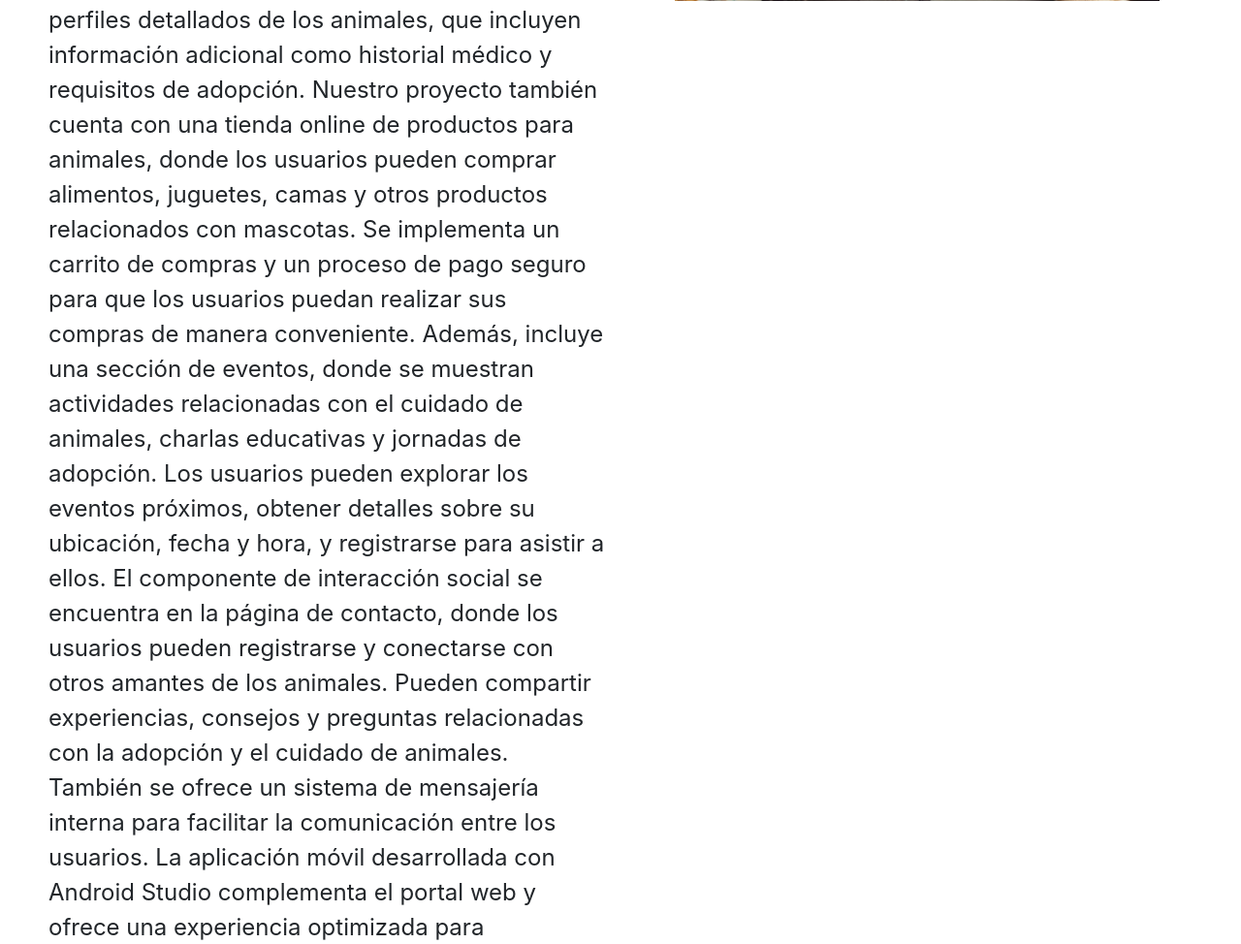
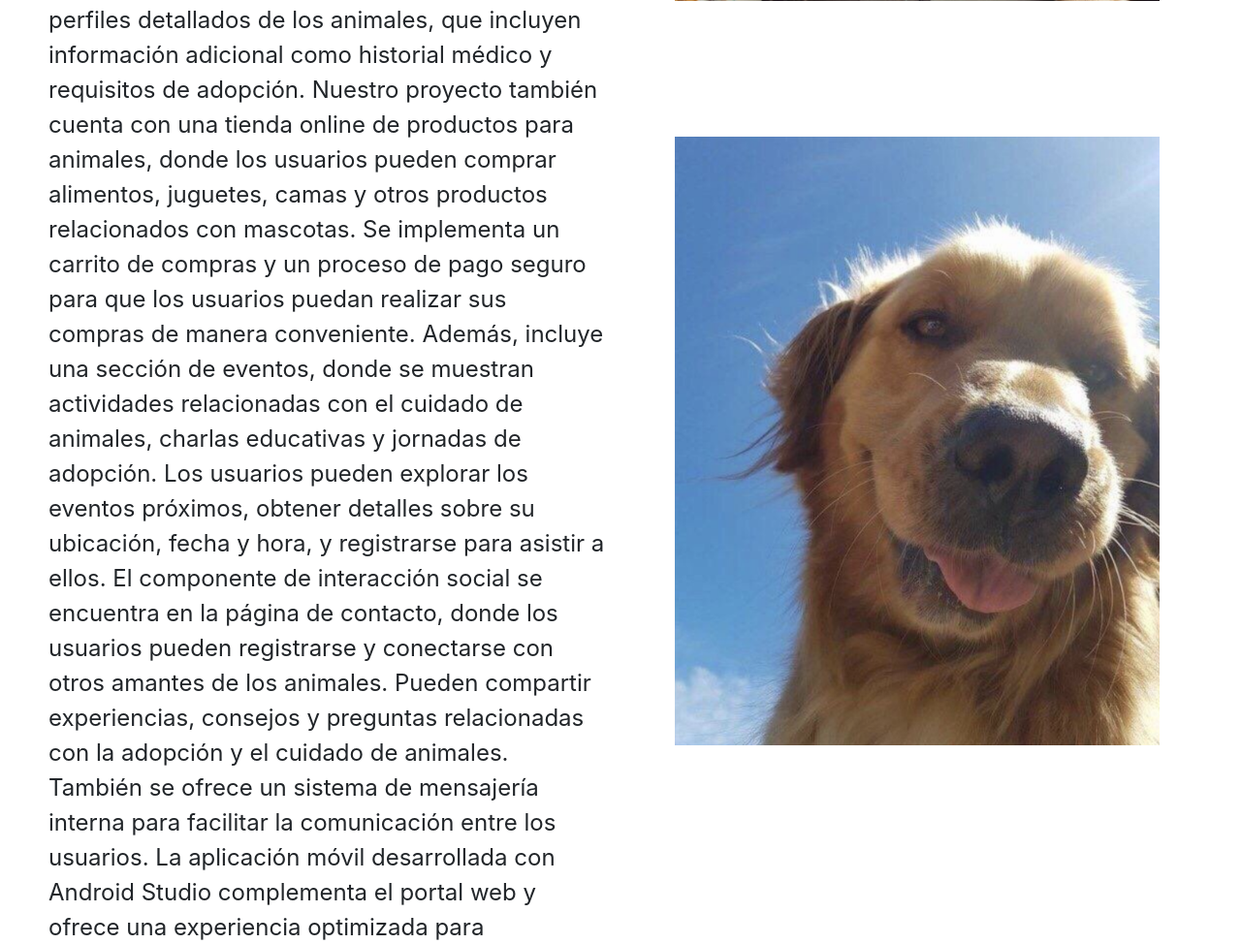
Before and after one commit to ignamart03/BeloveDogs_PHP, a PHP site: page /quienes.php in a window 1280 px wide. Shown: the part 2754-3728 px from the top of the page at 97% size. Run offline with PHP 8.4, Linux system fonts and the light colour scheme.

Commit message:
Update quienes.php
Juan bien facherito

```diff
--- a/quienes.php
+++ b/quienes.php
@@ -122,6 +122,10 @@
             <div class="imagen">
                 <img src="images/juan.jpg" alt="Mascota 4">
             </div>
+            <br><br><br><br><br>
+            <div class="imagen">
+                <img src="images/juan_selfie.jpg" alt="Mascota 5">
+            </div>
     </div>
 
   </div>
```
